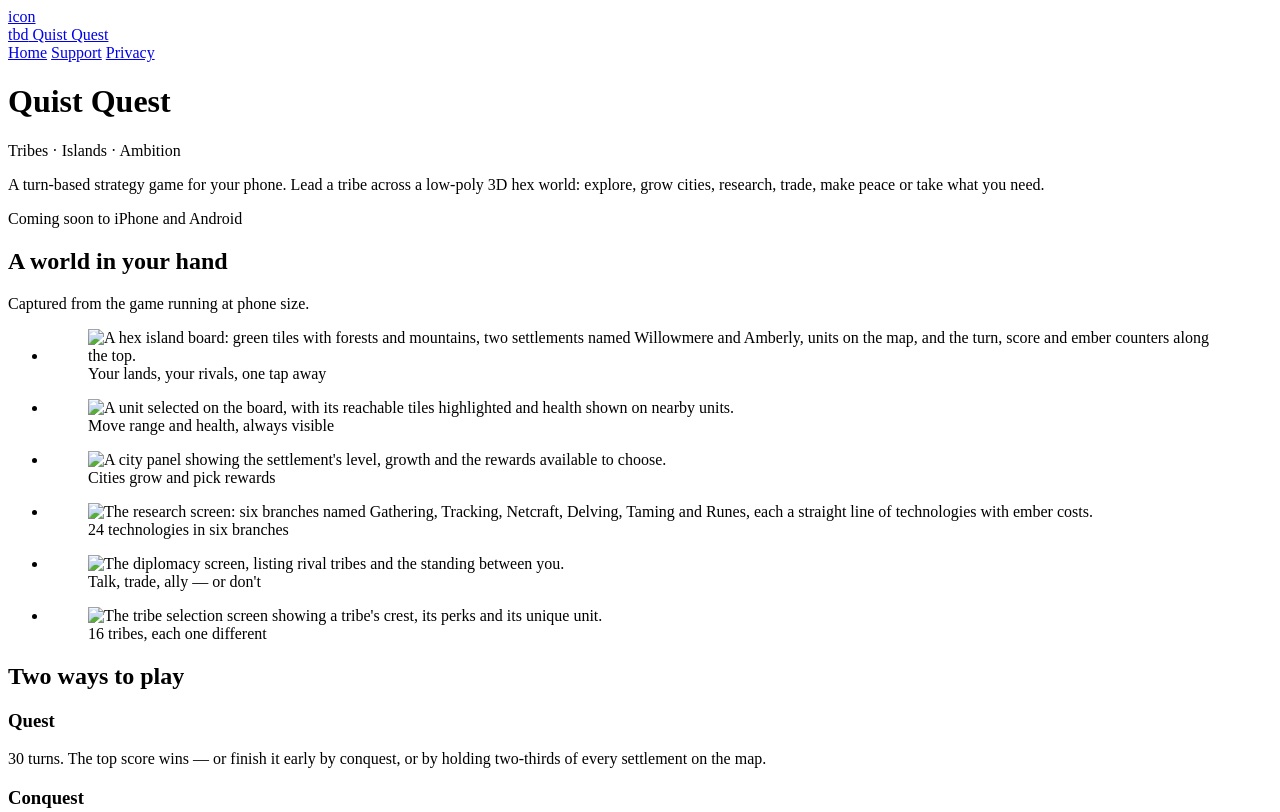
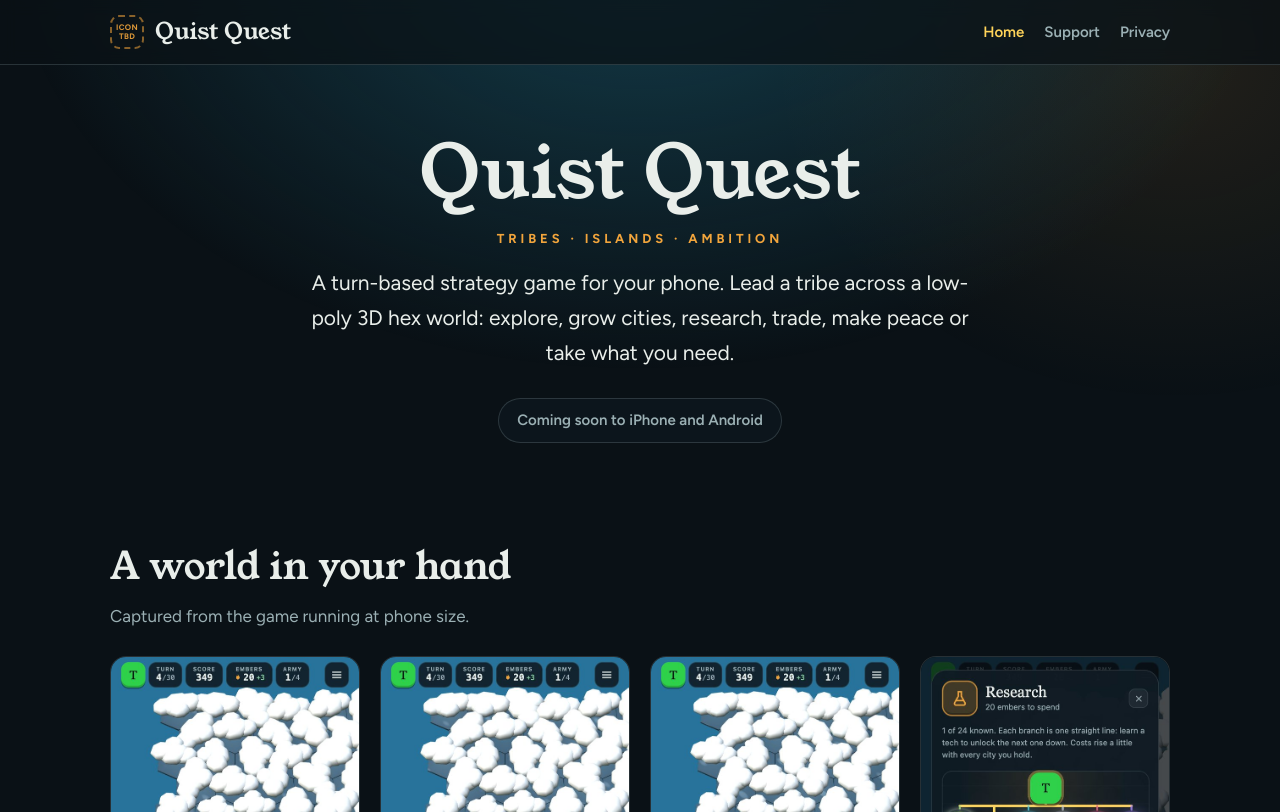
Before and after one commit to natelindq/quistquest-site, a plain HTML site: page index.html in a window 1280 px wide. Shown: the top 812 px of the page. Drawn offline with Linux system fonts and the light colour scheme; the site is published under a folder, as on GitHub Pages, so addresses that start at the root find nothing.

Commit message:
Use relative paths so the site works at both the preview URL and the custom domain

```diff
--- a/index.html
+++ b/index.html
@@ -8,20 +8,20 @@
 <link rel="preconnect" href="https://fonts.googleapis.com">
 <link rel="preconnect" href="https://fonts.gstatic.com" crossorigin>
 <link href="https://fonts.googleapis.com/css2?family=Young+Serif&family=Figtree:wght@400;600;700&family=JetBrains+Mono:wght@500;700&display=swap" rel="stylesheet">
-<link rel="stylesheet" href="/style.css">
+<link rel="stylesheet" href="style.css">
 </head>
 <body>
 
 <header class="site-head">
   <div class="wrap">
-    <a class="brand" href="/">
+    <a class="brand" href="./">
       <span class="icon-slot" aria-hidden="true">icon<br>tbd</span>
       Quist Quest
     </a>
     <nav aria-label="Main">
-      <a href="/" aria-current="page">Home</a>
-      <a href="/support/">Support</a>
-      <a href="/privacy/">Privacy</a>
+      <a href="./" aria-current="page">Home</a>
+      <a href="support/">Support</a>
+      <a href="privacy/">Privacy</a>
     </nav>
   </div>
 </header>
@@ -43,32 +43,32 @@
       <p class="sub">Captured from the game running at phone size.</p>
       <ul class="shots">
         <li><figure>
-          <img src="/img/04_board_developed.jpg" width="585" height="1266" loading="lazy"
+          <img src="img/04_board_developed.jpg" width="585" height="1266" loading="lazy"
                alt="A hex island board: green tiles with forests and mountains, two settlements named Willowmere and Amberly, units on the map, and the turn, score and ember counters along the top.">
           <figcaption>Your lands, your rivals, one tap away</figcaption>
         </figure></li>
         <li><figure>
-          <img src="/img/05_unit_selected.jpg" width="585" height="1266" loading="lazy"
+          <img src="img/05_unit_selected.jpg" width="585" height="1266" loading="lazy"
                alt="A unit selected on the board, with its reachable tiles highlighted and health shown on nearby units.">
           <figcaption>Move range and health, always visible</figcaption>
         </figure></li>
         <li><figure>
-          <img src="/img/06_city.jpg" width="585" height="1266" loading="lazy"
+          <img src="img/06_city.jpg" width="585" height="1266" loading="lazy"
                alt="A city panel showing the settlement's level, growth and the rewards available to choose.">
           <figcaption>Cities grow and pick rewards</figcaption>
         </figure></li>
         <li><figure>
-          <img src="/img/07_tech.jpg" width="585" height="1266" loading="lazy"
+          <img src="img/07_tech.jpg" width="585" height="1266" loading="lazy"
                alt="The research screen: six branches named Gathering, Tracking, Netcraft, Delving, Taming and Runes, each a straight line of technologies with ember costs.">
           <figcaption>24 technologies in six branches</figcaption>
         </figure></li>
         <li><figure>
-          <img src="/img/08_diplomacy.jpg" width="585" height="1266" loading="lazy"
+          <img src="img/08_diplomacy.jpg" width="585" height="1266" loading="lazy"
                alt="The diplomacy screen, listing rival tribes and the standing between you.">
           <figcaption>Talk, trade, ally — or don't</figcaption>
         </figure></li>
         <li><figure>
-          <img src="/img/02_tribes.jpg" width="585" height="1266" loading="lazy"
+          <img src="img/02_tribes.jpg" width="585" height="1266" loading="lazy"
                alt="The tribe selection screen showing a tribe's crest, its perks and its unique unit.">
           <figcaption>16 tribes, each one different</figcaption>
         </figure></li>
@@ -158,9 +158,9 @@
 <footer class="site-foot">
   <div class="wrap">
     <nav aria-label="Footer">
-      <a href="/">Home</a>
-      <a href="/support/">Support</a>
-      <a href="/privacy/">Privacy</a>
+      <a href="./">Home</a>
+      <a href="support/">Support</a>
+      <a href="privacy/">Privacy</a>
     </nav>
     <p>© 2026 Nate Lindquist. Quist Quest is an independent game made in the Pacific Northwest.</p>
   </div>
--- a/privacy/index.html
+++ b/privacy/index.html
@@ -8,20 +8,20 @@
 <link rel="preconnect" href="https://fonts.googleapis.com">
 <link rel="preconnect" href="https://fonts.gstatic.com" crossorigin>
 <link href="https://fonts.googleapis.com/css2?family=Young+Serif&family=Figtree:wght@400;600;700&family=JetBrains+Mono:wght@500;700&display=swap" rel="stylesheet">
-<link rel="stylesheet" href="/style.css">
+<link rel="stylesheet" href="../style.css">
 </head>
 <body>
 
 <header class="site-head">
   <div class="wrap">
-    <a class="brand" href="/">
+    <a class="brand" href="../">
       <span class="icon-slot" aria-hidden="true">icon<br>tbd</span>
       Quist Quest
     </a>
     <nav aria-label="Main">
-      <a href="/">Home</a>
-      <a href="/support/">Support</a>
-      <a href="/privacy/" aria-current="page">Privacy</a>
+      <a href="../">Home</a>
+      <a href="../support/">Support</a>
+      <a href="../privacy/" aria-current="page">Privacy</a>
     </nav>
   </div>
 </header>
@@ -96,9 +96,9 @@
 <footer class="site-foot">
   <div class="wrap">
     <nav aria-label="Footer">
-      <a href="/">Home</a>
-      <a href="/support/">Support</a>
-      <a href="/privacy/">Privacy</a>
+      <a href="../">Home</a>
+      <a href="../support/">Support</a>
+      <a href="../privacy/">Privacy</a>
     </nav>
     <p>© 2026 Nate Lindquist. Quist Quest is an independent game made in the Pacific Northwest.</p>
   </div>
```
Also changed, not shown: 404.html (+8 -8 lines), support/index.html (+8 -8 lines).
